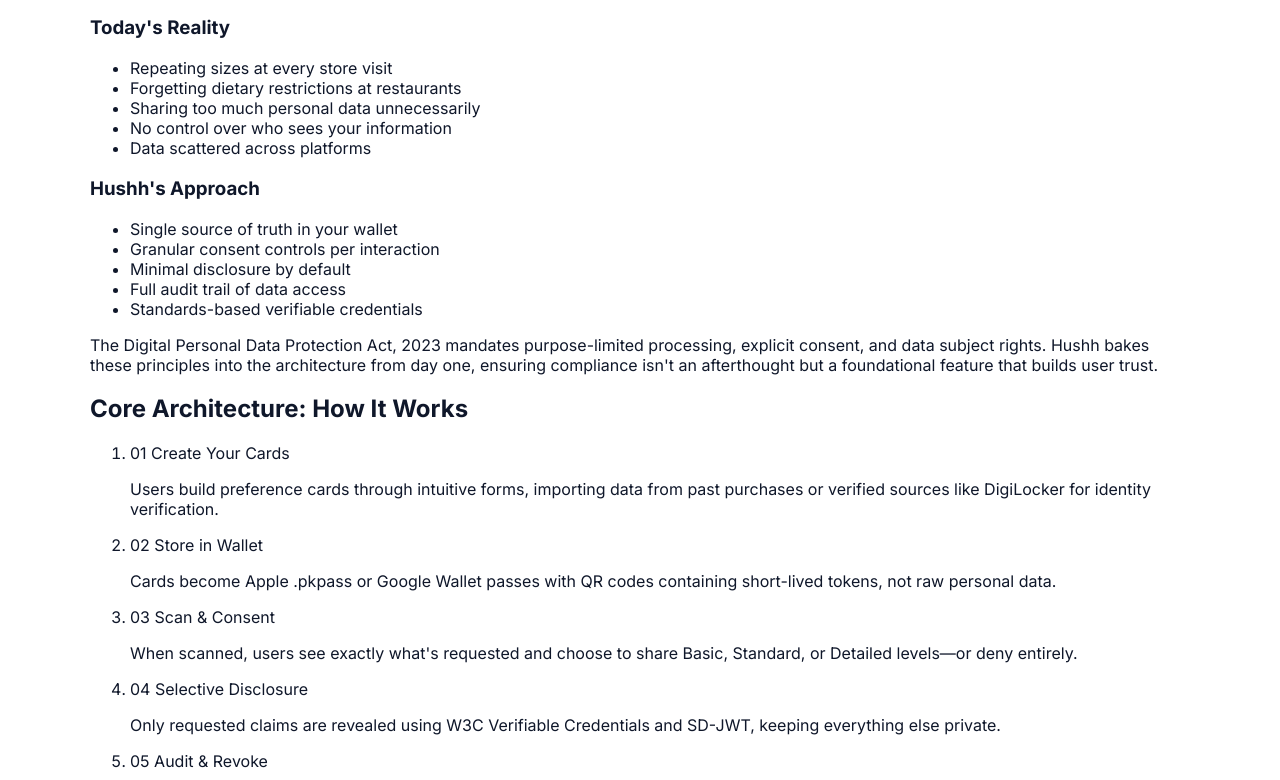
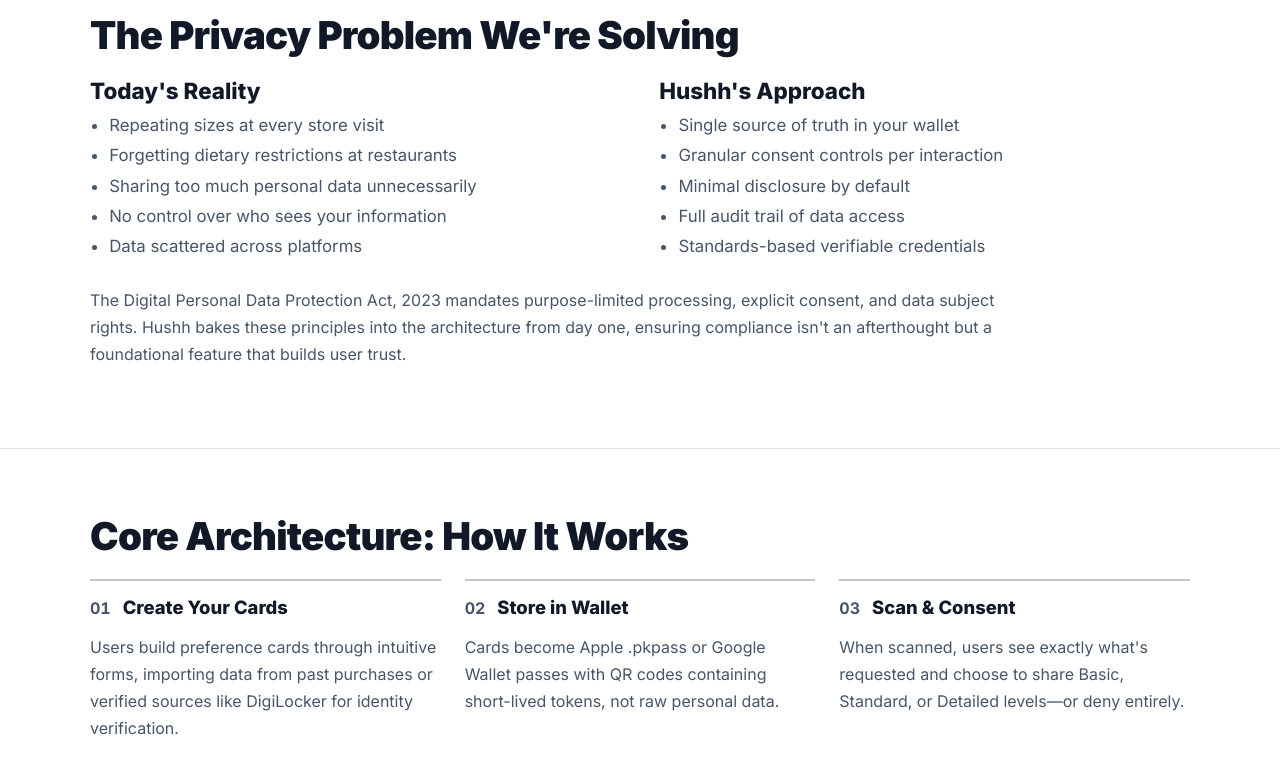
Before and after one commit to PARAS-RAJPUT/E-Wallet, a plain HTML site: page index.html in a window 1280 px wide. Shown: the part 728-1508 px from the top of the page. Drawn offline with Linux system fonts and the light colour scheme.

Commit message:
this is a placeholder for the commit message.

```diff
--- a/styles.css
+++ b/styles.css
@@ -217,6 +217,87 @@ body {
   filter: blur(0.2px);
 }
 
+.section {
+  padding: clamp(2.5rem, 5vw, 4rem) 0;
+  background: var(--surface);
+}
+.section + .section {
+  border-top: 1px solid color-mix(in oklab, var(--muted) 18%, transparent);
+}
+.section__title {
+  margin: 0 0 1.25rem 0;
+  font-weight: 900;
+  letter-spacing: -0.02em;
+  color: var(--primary);
+  font-size: clamp(1.6rem, 2.6vw + 1rem, 2.4rem);
+}
+
+/* Privacy problem */
+.problem__grid {
+  display: grid;
+  grid-template-columns: repeat(2, minmax(0, 1fr));
+  gap: clamp(1.25rem, 3vw, 2.5rem);
+  align-items: start;
+  margin-top: 1.25rem;
+}
+.eyebrow {
+  margin: 0 0 0.5rem 0;
+  font-size: 1.4rem;
+  line-height: 1.2;
+  color: var(--primary);
+  font-weight: 800;
+}
+.bullet-list {
+  margin: 0;
+  padding-left: 1.2rem;
+  color: var(--text);
+}
+.bullet-list li {
+  margin: 0.65rem 0;
+  color: var(--muted);
+  font-size: 1.05rem;
+}
+.note {
+  margin-top: 1.25rem;
+  color: var(--muted);
+  line-height: 1.7;
+  max-width: 90ch;
+}
+
+/* How it works steps */
+.steps {
+  list-style: none;
+  padding: 0;
+  margin: 1rem 0 0 0;
+  display: grid;
+  grid-template-columns: repeat(3, minmax(0, 1fr));
+  gap: clamp(1rem, 2.5vw, 1.5rem);
+}
+.step {
+  border-top: 2px solid color-mix(in oklab, var(--primary) 25%, transparent);
+  padding-top: 0.9rem;
+}
+.step__head {
+  display: flex;
+  align-items: baseline;
+  gap: 0.75rem;
+  margin-bottom: 0.35rem;
+}
+.step__num {
+  font-variant-numeric: tabular-nums;
+  color: var(--muted);
+  font-weight: 700;
+}
+.step__title {
+  color: var(--primary);
+  font-weight: 800;
+  font-size: 1.15rem;
+}
+.step__body {
+  color: var(--muted);
+  line-height: 1.7;
+}
+
 .site-footer {
   padding: 2.25rem 0;
   border-top: 1px solid color-mix(in oklab, var(--muted) 18%, transparent);
@@ -248,4 +329,10 @@ body {
   .wallet-svg {
     transform: translateY(10%) scale(1.1);
   }
+  .problem__grid {
+    grid-template-columns: 1fr;
+  }
+  .steps {
+    grid-template-columns: 1fr;
+  }
 }
```
